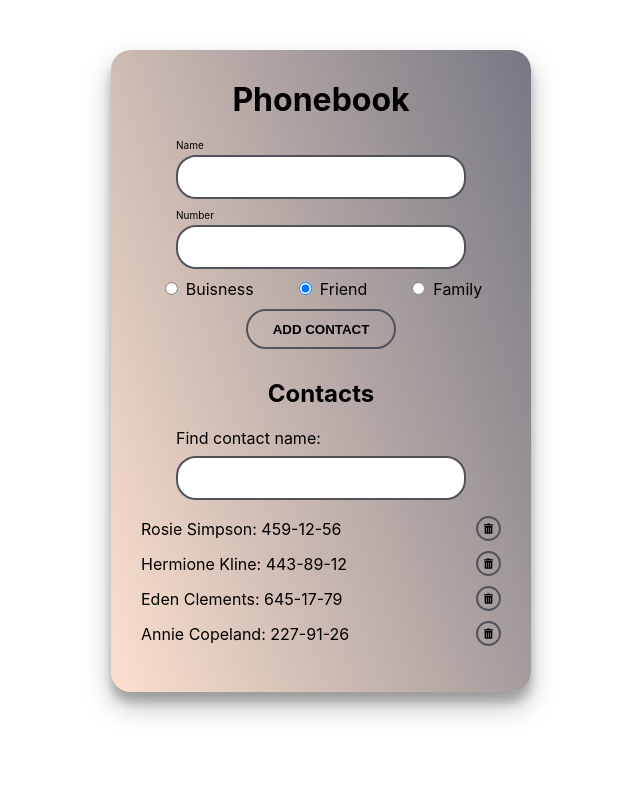
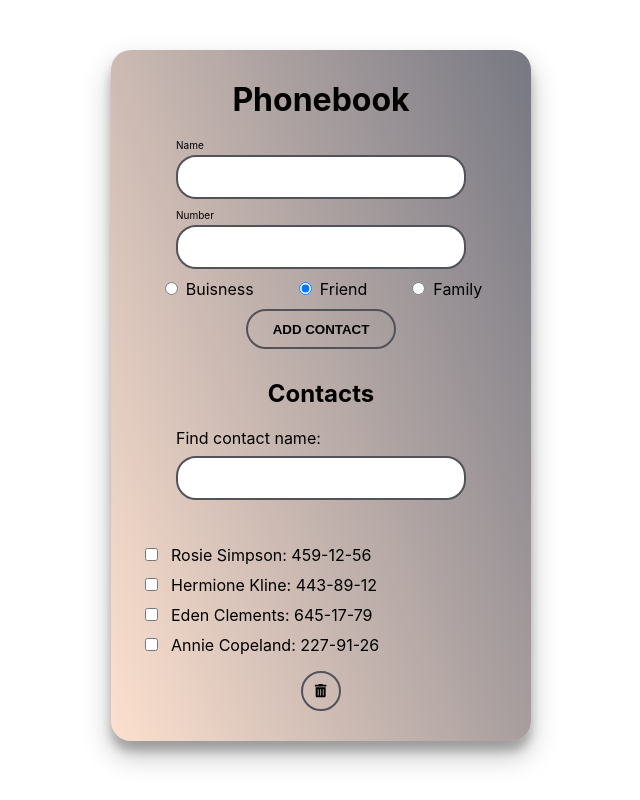
Before and after one commit to Viktoriia-Ch08/goit-react-hw-02-phonebook, a React (Create React App) app: page / in a window 1280 px wide. Shown: the whole page, without its empty margins (319-959 px from the left). Built offline with nearby package versions, Linux system fonts and the light colour scheme.

Commit message:
added bulk delete

```diff
--- a/src/components/App.jsx
+++ b/src/components/App.jsx
@@ -37,11 +37,11 @@ class App extends Component {
         });
   };
 
-  deleteContact = id => {
-    this.setState(() => {
-      return {
-        contacts: this.state.contacts.filter(element => element.id !== id),
-      };
+  deleteContacts = contactsToDelete => {
+    this.setState({
+      contacts: this.state.contacts.filter(
+        element => !contactsToDelete.includes(element)
+      ),
     });
   };
 
@@ -55,7 +55,7 @@ class App extends Component {
         <ContactsList
           contacts={this.state.contacts}
           filter={this.state.filter}
-          handleDeletedContact={this.deleteContact}
+          deleteContacts={this.deleteContacts}
         />
       </Container>
     );
--- a/src/components/ContactsList/ContactsList.jsx
+++ b/src/components/ContactsList/ContactsList.jsx
@@ -1,30 +1,70 @@
-import { DeleteButton, Item, List } from './ContactsList.styled';
+import { ButtonWrapper, DeleteButton, Item, List } from './ContactsList.styled';
 import { FaTrashAlt } from 'react-icons/fa';
+import { Component } from 'react';
 
-const ContactsList = ({ contacts, filter, handleDeletedContact }) => {
+class ContactsList extends Component {
+  state = {
+    contactsToDelete: [],
+  };
+
+  handleCheckboxStatus = selectedContact => {
+    this.setState({
+      contactsToDelete: this.state.contactsToDelete.includes(selectedContact)
+        ? this.state.contactsToDelete.filter(
+            contact => contact !== selectedContact
+          )
+        : [...this.state.contactsToDelete, selectedContact],
+    });
+  };
+
+  reset = () => this.setState({ contactsToDelete: [] });
+
+  render() {
     return (
+      <>
         <List>
-      {contacts
+          {this.props.contacts
             .filter(
               contact =>
-            filter === '' ||
-            contact.name.toLowerCase().includes(filter.toLowerCase())
+                this.props.filter === '' ||
+                contact.name
+                  .toLowerCase()
+                  .includes(this.props.filter.toLowerCase())
             )
             .map(contact => (
               <Item key={contact.id}>
+                <label>
+                  <input
+                    type="checkbox"
+                    name="contactToDelete"
+                    checked={this.state.contactsToDelete.includes(contact)}
+                    onChange={() => this.handleCheckboxStatus(contact)}
+                  />
+                </label>
                 <p>{`${contact.name}: ${contact.number} ${
                   contact.type ? `*${contact.type}*` : ''
                 }`}</p>
+              </Item>
+            ))}
+        </List>
+        <ButtonWrapper>
           <DeleteButton
             type="button"
-              onClick={() => handleDeletedContact(contact.id)}
+            onClick={() => {
+              if (this.state.contactsToDelete.length === 0)
+                alert('Choose contact(s) to delete');
+              else {
+                this.props.deleteContacts(this.state.contactsToDelete);
+                this.reset();
+              }
+            }}
           >
             <FaTrashAlt />
           </DeleteButton>
-          </Item>
-        ))}
-    </List>
+        </ButtonWrapper>
+      </>
     );
-};
+  }
+}
 
 export default ContactsList;
--- a/src/components/ContactsList/ContactsList.styled.js
+++ b/src/components/ContactsList/ContactsList.styled.js
@@ -1,4 +1,9 @@
 import styled from 'styled-components';
+
+const ButtonWrapper = styled.div`
+  display: flex;
+  justify-content: center;
+`;
 
 const List = styled.ul`
   display: flex;
@@ -9,7 +14,7 @@ const List = styled.ul`
 const Item = styled.li`
   display: flex;
   align-items: center;
-  justify-content: space-between;
+  gap: 10px;
 
   text-transform: capitalize;
 `;
@@ -17,9 +22,10 @@ const Item = styled.li`
 const DeleteButton = styled.button`
   display: flex;
   align-items: center;
+  justify-content: center;
 
-  width: 25px;
-  height: 25px;
+  width: 40px;
+  height: 40px;
 
   border-radius: 50px;
   border: 2px solid rgba(82, 82, 91, 1);
@@ -35,4 +41,4 @@ const DeleteButton = styled.button`
     border: 2px solid black;
   }
 `;
-export { List, Item, DeleteButton };
+export { ButtonWrapper, List, Item, DeleteButton };
--- a/src/components/Filter/Filter.styled.js
+++ b/src/components/Filter/Filter.styled.js
@@ -5,6 +5,8 @@ const FilterContainer = styled.div`
   flex-direction: column;
   align-items: center;
   gap: 10px;
+
+  margin-bottom: 45px;
 `;
 
 const FilterLabel = styled.label`
```
Lines whose indentation alone changed are shown as unchanged.
